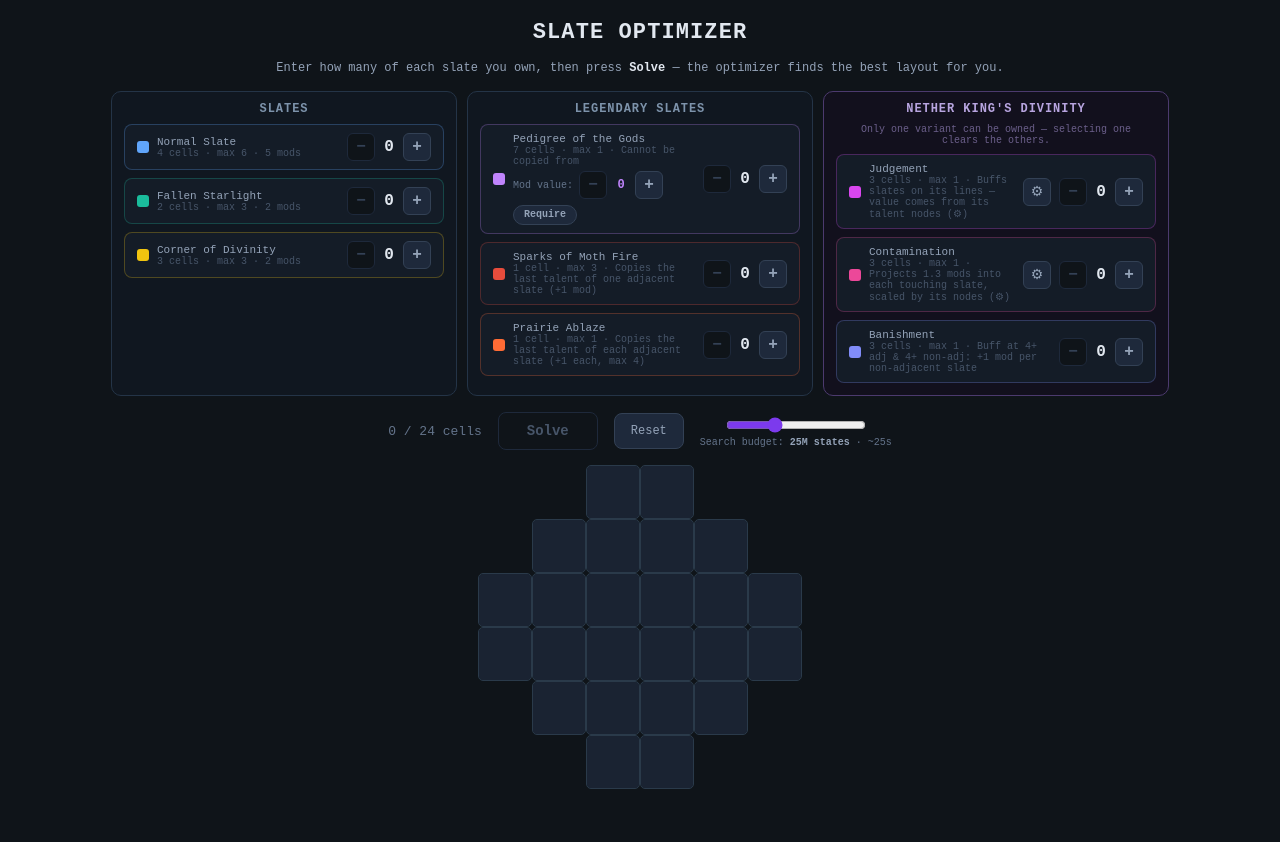
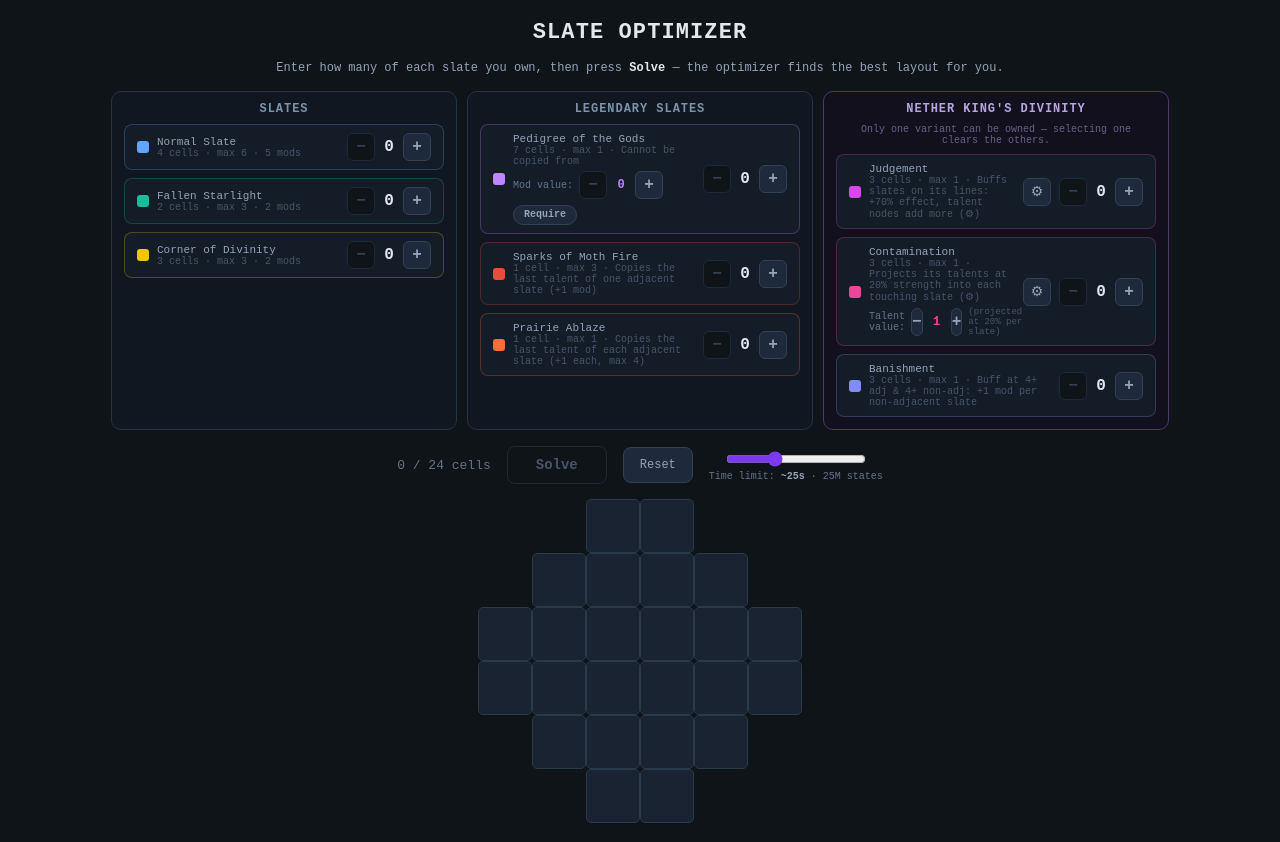
Before and after one commit to chaseh80/Slate-Optimizer, a React (Vite) app: page / in a window 1280 px wide. Built offline with nearby package versions, Linux system fonts and the light colour scheme.

Commit message:
updated nether king

```diff
--- a/src/SlateOptimizer.jsx
+++ b/src/SlateOptimizer.jsx
@@ -2,7 +2,8 @@ import { useState, useMemo, useCallback, useRef } from "react";
 import {
   ROWS, COLS, VALID, VALID_SET, TOTAL,
   PIECE_SIZE, PIECE_MAX, NETHER, COLORS, PIECE_LABELS, PIECE_DESC,
-  NETHER_MODS, EMPTY_MODS, DEFAULT_PEDIGREE_VALUE, MAX_PEDIGREE_VALUE, modValueTable, analyzeSolution,
+  NETHER_MODS, EMPTY_MODS, DEFAULT_PEDIGREE_VALUE, MAX_PEDIGREE_VALUE,
+  DEFAULT_CONTAM_VALUE, MAX_CONTAM_VALUE, modValueTable, analyzeSolution,
 } from "./solver.js";
 
 /* ───── Inventory columns ───── */
@@ -46,6 +47,7 @@ export default function SlateOptimizer(){
   const [mods, setMods] = useState({...EMPTY_MODS});
   const [pedigreeVal, setPedigreeVal] = useState(DEFAULT_PEDIGREE_VALUE);
   const [requirePedigree, setRequirePedigree] = useState(false);
+  const [contamWorth, setContamWorth] = useState(DEFAULT_CONTAM_VALUE);
   const [modOpen, setModOpen] = useState(null); // which nether cat's modifier panel is open
   const [budgetIdx, setBudgetIdx] = useState(2); // default 25M states
   const [solving, setSolving] = useState(false);
@@ -62,6 +64,11 @@ export default function SlateOptimizer(){
 
   const changePedigreeVal = useCallback((v)=>{
     setPedigreeVal(Math.max(0, Math.min(MAX_PEDIGREE_VALUE, v)));
+    setResult(null);
+  },[]);
+
+  const changeContamWorth = useCallback((v)=>{
+    setContamWorth(Math.max(0, Math.min(MAX_CONTAM_VALUE, v)));
     setResult(null);
   },[]);
 
@@ -104,8 +111,8 @@ export default function SlateOptimizer(){
         setResult(e.data.result); setSolving(false); setProgress(null);
       }
     };
-    w.postMessage({counts, mods, pedigreeVal, requirePedigree, maxIters:BUDGETS[budgetIdx].v});
-  },[counts,mods,pedigreeVal,requirePedigree,totalArea,solving,budgetIdx]);
+    w.postMessage({counts, mods, pedigreeVal, contamWorth, requirePedigree, maxIters:BUDGETS[budgetIdx].v});
+  },[counts,mods,pedigreeVal,contamWorth,requirePedigree,totalArea,solving,budgetIdx]);
 
   const handleCancel = useCallback(()=>{
     if(workerRef.current){ workerRef.current.terminate(); workerRef.current = null; }
@@ -117,7 +124,7 @@ export default function SlateOptimizer(){
     setSolving(false); setProgress(null);
   },[]);
 
-  const analysis = useMemo(()=>analyzeSolution(result?.solution, mods, pedigreeVal), [result,mods,pedigreeVal]);
+  const analysis = useMemo(()=>analyzeSolution(result?.solution, mods, {pedigreeVal, contamWorth}), [result,mods,pedigreeVal,contamWorth]);
 
   // Build display grid from solution
   const display = useMemo(()=>{
@@ -190,7 +197,8 @@ export default function SlateOptimizer(){
             </div>
             {col.note && <div style={{fontSize:10, color:"#6b5f8a", maxWidth:300, textAlign:"center"}}>{col.note}</div>}
             {col.cats.map(cat=>renderCard(cat, counts, setCount, mods, setModOpen,
-              {pedigreeVal, changePedigreeVal, requirePedigree, toggleRequirePedigree}))}
+              {pedigreeVal, changePedigreeVal, requirePedigree, toggleRequirePedigree,
+               contamWorth, changeContamWorth}))}
           </div>
         ))}
       </div>
@@ -222,7 +230,7 @@ export default function SlateOptimizer(){
             onChange={e=>setBudgetIdx(+e.target.value)}
             style={{width:140, accentColor:"#7c3aed", cursor:solving?"not-allowed":"pointer"}}/>
           <div style={{fontSize:10, color:"#64748b"}}>
-            Search budget: <b style={{color:"#94a3b8"}}>{BUDGETS[budgetIdx].label}</b> · {BUDGETS[budgetIdx].hint}
+            Time limit: <b style={{color:"#94a3b8"}}>{BUDGETS[budgetIdx].hint}</b> · {BUDGETS[budgetIdx].label}
           </div>
         </div>
       </div>
@@ -403,8 +411,9 @@ export default function SlateOptimizer(){
   );
 }
 
-function renderCard(cat, counts, setCount, mods, openMods, pedigree){
-  const {pedigreeVal, changePedigreeVal, requirePedigree, toggleRequirePedigree} = pedigree;
+function renderCard(cat, counts, setCount, mods, openMods, extras){
+  const {pedigreeVal, changePedigreeVal, requirePedigree, toggleRequirePedigree,
+         contamWorth, changeContamWorth} = extras;
   // Inside the Nether section the header already says "Nether King's Divinity".
   const label = NETHER.includes(cat) ? PIECE_LABELS[cat].split(": ")[1] : PIECE_LABELS[cat];
   const modList = NETHER_MODS[cat];
@@ -440,6 +449,15 @@ function renderCard(cat, counts, setCount, mods, openMods, pedigree){
             }}>
               {requirePedigree?"✓ Required":"Require"}
             </button>
+          </div>
+        )}
+        {cat==="contamination" && (
+          <div style={{display:"flex", alignItems:"center", gap:6, marginTop:4}}>
+            <span style={{fontSize:10, color:"#64748b"}}>Talent value:</span>
+            <Btn small onClick={()=>changeContamWorth(contamWorth-1)} disabled={contamWorth<=0}>−</Btn>
+            <span style={{fontSize:12, fontWeight:700, color:COLORS.contamination, minWidth:16, textAlign:"center"}}>{contamWorth}</span>
+            <Btn small onClick={()=>changeContamWorth(contamWorth+1)} disabled={contamWorth>=MAX_CONTAM_VALUE}>+</Btn>
+            <span style={{fontSize:9, color:"#475569"}}>(projected at 20% per slate)</span>
           </div>
         )}
       </div>
--- a/src/solver.js
+++ b/src/solver.js
@@ -50,8 +50,8 @@ export const PIECE_DESC = {
   pedigree:"Cannot be copied from",
   spark:"Copies the last talent of one adjacent slate (+1 mod)",
   prairie:"Copies the last talent of each adjacent slate (+1 each, max 4)",
-  judgement:"Buffs slates on its lines — value comes from its talent nodes (⚙)",
-  contamination:"Projects 1.3 mods into each touching slate, scaled by its nodes (⚙)",
+  judgement:"Buffs slates on its lines: +70% effect, talent nodes add more (⚙)",
+  contamination:"Projects its talents at 20% strength into each touching slate (⚙)",
   banishment:"Buff at 4+ adj & 4+ non-adj: +1 mod per non-adjacent slate",
 };
 
@@ -80,8 +80,10 @@ export const EMPTY_MODS = Object.fromEntries(
    always worth placing but never at the cost of a single mod. */
 export const SPARK_COPY_VALUE = 1;    // Spark copies the LAST talent = 1 mod
 export const PRAIRIE_COPY_VALUE = 1;  // Prairie copies the LAST talent of each adjacent slate (max 4)
-export const CONTAM_BASE = 1.3;       // mods Contamination projects into each touching slate
-export const STATUE_ADD = CONTAM_BASE*0.30; // extra per target when the Statue node is on AND the board has an empty slot
+export const CONTAM_PCT = 0.20;       // Contamination projects ALL its talents at 20% strength per target
+export const DEFAULT_CONTAM_VALUE = 1;// baseline talent value of the Contamination slate itself (adjustable)
+export const MAX_CONTAM_VALUE = 5;
+export const JUDGE_BASE_PCT = 0.70;   // Judgement baseline: +70% effect for every slate on its lines
 export const COVER_EPS = 0.01;        // per-cell tie-breaker
 // Intrinsic mod counts (pedigree's is user-adjustable at runtime, 0–3:
 // its mods are impactful but unscalable, so "require it" is the usual want).
@@ -101,9 +103,11 @@ export const CAT_ORDER = ["pedigree","normal","corner","starlight","judgement","
 
 /* Per-slate-type value of one Contamination projection, given active modifiers.
    Non-legendary = Normal Slate (Starlight/Corner count as legendary). */
-export function contamValueTable(mods){
+export function contamValueTable(mods, contamWorth = DEFAULT_CONTAM_VALUE){
+  // Each projection = 20% of Contamination's own talent value, scaled by nodes.
   // Statue node is NOT in this table — it's conditional on the final board
   // having an empty slot, so the solver adds it at evaluation time.
+  const base = contamWorth*CONTAM_PCT;
   const t = {};
   for(const cat of CAT_ORDER){
     if(!CAN_BE_BUFFED[cat]){ t[cat] = 0; continue; }
@@ -113,18 +117,18 @@ export function contamValueTable(mods){
     if(cat==="starlight" && mods.c_starlight) m += 0.5;
     if(cat==="corner"    && mods.c_corner)    m += 0.3;
     if(cat==="normal"    && mods.c_nonleg)    m += 0.3;
-    t[cat] = CONTAM_BASE*m;
+    t[cat] = base*m;
   }
   return t;
 }
-/* Per-slate-type value of sitting on Judgement's lines. Judgement has NO base
-   buff — only its picked talent nodes grant value: buffed slate's weight × node %.
-   e.g. Normal on a line with the +20% node = 5 × 0.20 = +1 mod. */
+/* Per-slate-type value of sitting on Judgement's lines: baseline +70% of the
+   slate's own weight, plus picked talent nodes (+25% Corner/Starlight, +20%
+   non-legendary). e.g. Normal on a line = 5 × 0.70 = +3.5; with node ×0.90 = +4.5. */
 export function judgeValueTable(mods, modVal){
   const t = {};
   for(const cat of CAT_ORDER){
     if(!CAN_BE_BUFFED[cat]){ t[cat] = 0; continue; }
-    let pct = 0;
+    let pct = JUDGE_BASE_PCT;
     if((cat==="corner"||cat==="starlight") && mods.j_cs) pct += 0.25;
     if(cat==="normal" && mods.j_nonleg) pct += 0.20;
     t[cat] = modVal[cat]*pct;
@@ -217,14 +221,22 @@ export const DIRS8 = [...DIRS,[1,1],[1,-1],[-1,1],[-1,-1]];
    Banishment, when placed, is a hard constraint: at least 4 adjacent and
    at least 4 non-adjacent other slates — solutions violating it are never recorded.
    Spark and Prairie may never be placed adjacent to each other. */
-export function solve(counts, mods, pedigreeVal = DEFAULT_PEDIGREE_VALUE, requirePedigree = false, maxIters = 25_000_000, onProgress = null){
+export function solve(counts, mods, opts = {}){
+  const {
+    pedigreeVal = DEFAULT_PEDIGREE_VALUE,
+    contamWorth = DEFAULT_CONTAM_VALUE,
+    requirePedigree = false,
+    maxIters = 25_000_000,
+    onProgress = null,
+  } = opts;
   const occ = new Int8Array(ROWS*COLS).fill(-1); // -1 off-board, 0 empty, 1 filled, 2 skipped
   const pid = new Int16Array(ROWS*COLS).fill(-1);
   for(const [r,c] of VALID) occ[r*COLS+c] = 0;
 
   const modVal = modValueTable(pedigreeVal);
-  const contamVal = contamValueTable(mods);
+  const contamVal = contamValueTable(mods, contamWorth);
   const judgeVal = judgeValueTable(mods, modVal);
+  const statueAdd = contamWorth*CONTAM_PCT*0.30; // per target, only when board has an empty slot
   const CDIRS = mods.c_diag ? DIRS8 : DIRS; // Contamination effect-area reach
   const contamMaxTargets = mods.c_diag ? 12 : 8;
   const otherPieceCount = CAT_ORDER.reduce((s,c)=>s+(c==="banishment"?0:(counts[c]||0)), 0);
@@ -233,7 +245,7 @@ export function solve(counts, mods, pedigreeVal = DEFAULT_PEDIGREE_VALUE, requir
     prairie:4*PRAIRIE_COPY_VALUE,
     // Banishment is worth 1 per non-adjacent slate — at most every other piece.
     banishment:otherPieceCount,
-    contamination:contamMaxTargets*(Math.max(...Object.values(contamVal)) + (mods.c_statue?STATUE_ADD:0)),
+    contamination:contamMaxTargets*(Math.max(...Object.values(contamVal)) + (mods.c_statue?statueAdd:0)),
     judgement:4*Math.max(...Object.values(judgeVal)),
     pedigree:0, normal:0, corner:0, starlight:0,
   };
@@ -280,7 +292,7 @@ export function solve(counts, mods, pedigreeVal = DEFAULT_PEDIGREE_VALUE, requir
     // Statue node = +0.39 per Contamination target, only if the board has an empty slot.
     let extra = 0;
     if(banishIdx>=0) extra += banishNon;
-    if(contamIdx>=0 && mods.c_statue && coverage<TOTAL) extra += STATUE_ADD*contamTargets;
+    if(contamIdx>=0 && mods.c_statue && coverage<TOTAL) extra += statueAdd*contamTargets;
     const score = intrinsic + bonus + extra + COVER_EPS*coverage;
     const banishOk = banishIdx<0 || (banishAdj>=4 && banishNon>=4);
     const pedigreeOk = !pedigreeNeed || pedigreePlaced>0;
@@ -412,12 +424,17 @@ export function solve(counts, mods, pedigreeVal = DEFAULT_PEDIGREE_VALUE, requir
 }
 
 /* ───── Post-solve analysis for display ───── */
-export function analyzeSolution(sol, mods, pedigreeVal = DEFAULT_PEDIGREE_VALUE){
+export function analyzeSolution(sol, mods, opts = {}){
+  const {
+    pedigreeVal = DEFAULT_PEDIGREE_VALUE,
+    contamWorth = DEFAULT_CONTAM_VALUE,
+  } = opts;
   const empty = {items:[], gapAll:new Set(), gapCovered:new Set(), pieceNotes:{}, pieceTags:{}};
   if(!sol || !sol.length)return empty;
   const modVal = modValueTable(pedigreeVal);
-  const contamVal = contamValueTable(mods);
+  const contamVal = contamValueTable(mods, contamWorth);
   const judgeVal = judgeValueTable(mods, modVal);
+  const statueAdd = contamWorth*CONTAM_PCT*0.30;
   const pid = {};
   sol.forEach((p,i)=>p.cells.forEach(([r,c])=>{ pid[`${r},${c}`] = i; }));
   const neighborIds = (cells, self, dirs=DIRS)=>{
@@ -457,7 +474,7 @@ export function analyzeSolution(sol, mods, pedigreeVal = DEFAULT_PEDIGREE_VALUE)
       const covered = sol.reduce((s,q)=>s+q.cells.length, 0);
       const statueActive = mods.c_statue && covered<TOTAL;
       const val = targets.reduce((s,j)=>s+contamVal[sol[j].cat], 0)
-        + (statueActive ? STATUE_ADD*targets.length : 0);
+        + (statueActive ? statueAdd*targets.length : 0);
       pieceNotes[i] = `Projects into ${targets.length} slate${targets.length===1?"":"s"} (+${fmt(val)} mods)`;
       items.push({ok:targets.length>0, cat:p.cat,
         text: `Contamination projects into ${targets.length} slate${targets.length===1?"":"s"}`
@@ -474,14 +491,10 @@ export function analyzeSolution(sol, mods, pedigreeVal = DEFAULT_PEDIGREE_VALUE)
       });
       buffedPieces.forEach(j=>addTag(j, "Buffed by Judgement"));
       const val = [...buffedPieces].reduce((s,j)=>s+judgeVal[sol[j].cat], 0);
-      const noNodes = !mods.j_cs && !mods.j_nonleg;
-      pieceNotes[i] = noNodes ? "No talent nodes selected — no buff value"
-        : `Buffs ${buffedPieces.size} slate${buffedPieces.size===1?"":"s"} on its lines (+${fmt(val)} mods)`;
+      pieceNotes[i] = `Buffs ${buffedPieces.size} slate${buffedPieces.size===1?"":"s"} on its lines (+${fmt(val)} mods)`;
       items.push({ok:buffedPieces.size>0, cat:p.cat,
-        text: noNodes
-          ? "Judgement has no talent nodes selected (⚙) — its lines add no value"
-          : `Judgement buffs ${buffedPieces.size} slate${buffedPieces.size===1?"":"s"} on its lines`
-            + (buffedPieces.size ? ` (+${fmt(val)} mods: ${[...buffedPieces].map(j=>PIECE_LABELS[sol[j].cat]).join(", ")})` : "")});
+        text: `Judgement buffs ${buffedPieces.size} slate${buffedPieces.size===1?"":"s"} on its lines`
+          + (buffedPieces.size ? ` (+${fmt(val)} mods: ${[...buffedPieces].map(j=>PIECE_LABELS[sol[j].cat]).join(", ")})` : "")});
     }else if(p.cat==="banishment"){
       const adj = nbrs.length, non = sol.length - 1 - adj;
       const ok = adj>=4 && non>=4;
--- a/src/solverWorker.js
+++ b/src/solverWorker.js
@@ -1,14 +1,17 @@
 import { solve } from "./solver.js";
 
 self.onmessage = (e) => {
-  const { counts, mods, pedigreeVal, requirePedigree, maxIters } = e.data;
-  const result = solve(counts, mods, pedigreeVal, requirePedigree, maxIters, (iters, best) => {
+  const { counts, mods, pedigreeVal, contamWorth, requirePedigree, maxIters } = e.data;
+  const result = solve(counts, mods, {
+    pedigreeVal, contamWorth, requirePedigree, maxIters,
+    onProgress: (iters, best) => {
       self.postMessage({
         type: "progress",
         iters,
         best: { score: best.intrinsic + best.bonus, sol: best.sol,
                 coverage: best.coverage, bonus: best.bonus, intrinsic: best.intrinsic },
       });
+    },
   });
   self.postMessage({ type: "done", result });
 };
```
Also changed, not shown: 1 other file (tests, documents, lock files or other folders). Lines whose indentation alone changed are shown as unchanged.
